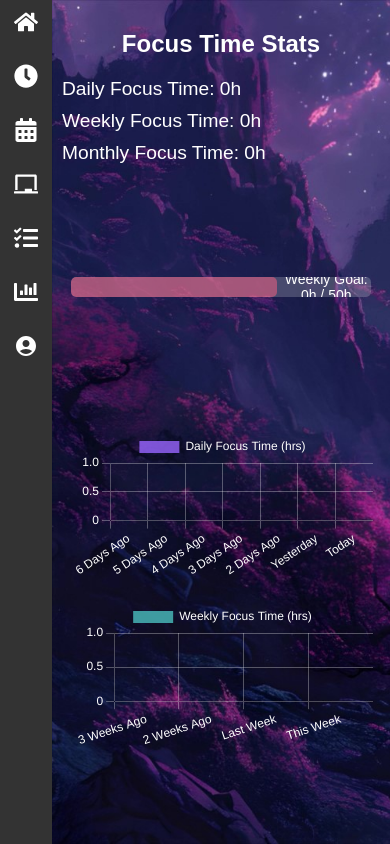
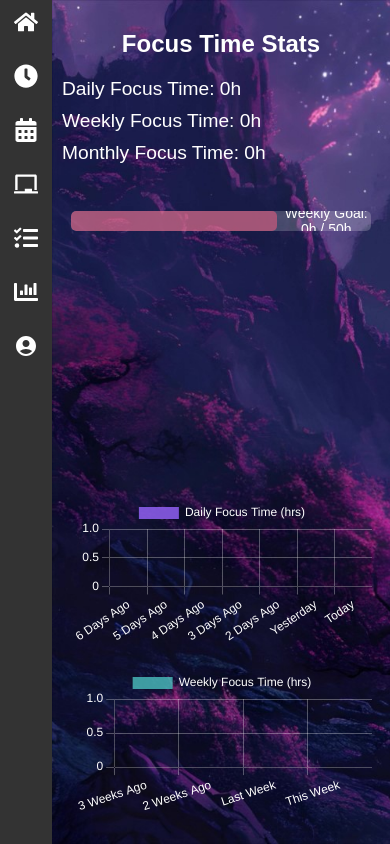
Before and after one commit to ShantanuSingh08/DailyGridsApp, a React (Create React App) app: page /stats in a window 390 px wide. Built offline with nearby package versions, Linux system fonts and the light colour scheme; no server answers.

Commit message:
Update Stats.css

```diff
--- a/src/Stats.css
+++ b/src/Stats.css
@@ -111,6 +111,7 @@
 
   .charts {
     padding-right: 5%; /* Adjust padding */
+    padding: 240px 10% 20px 20px;
   }
 
   .progress-container {
```
